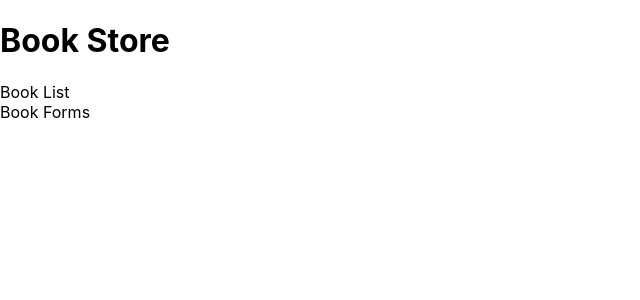
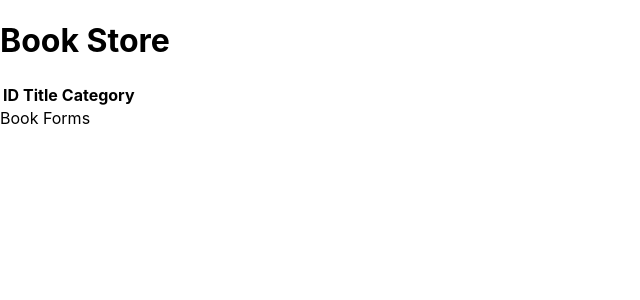
Before and after one commit to tigamadou/bookstore, a React (Create React App) app: page / in a window 1280 px wide. Shown: the top 300 px of the page, without its empty margins (0-640 px from the left). Built offline with nearby package versions, Linux system fonts and the light colour scheme.

Commit message:
booklist container added. book component edited

```diff
--- a/src/components/Book.js
+++ b/src/components/Book.js
@@ -34,3 +34,5 @@ Book.defaultProps = {
   category: '',
   removeBook: null,
 };
+
+export default Book;
--- a/src/containers/BooksList.js
+++ b/src/containers/BooksList.js
@@ -1,5 +1,32 @@
-const BooksList = () => (
-  <div>Book List</div>
+import React from 'react';
+import PropTypes from 'prop-types';
+import Book from '../components/Book';
+
+const BooksList = ({ books }) => (
+  <div>
+    <table>
+      <thead>
+        <tr>
+          <th>ID</th>
+          <th>Title</th>
+          <th>Category</th>
+        </tr>
+      </thead>
+      <tbody>
+        {books.map((book) => (
+          <Book id={book.id} title={book.title} category={book.category} key={book.id} />
+        ))}
+      </tbody>
+    </table>
+  </div>
 );
 
+BooksList.propTypes = {
+  books: PropTypes.arrayOf(PropTypes.instanceOf(Object)),
+};
+
+BooksList.defaultProps = {
+  books: [],
+};
+
 export default BooksList;
```
